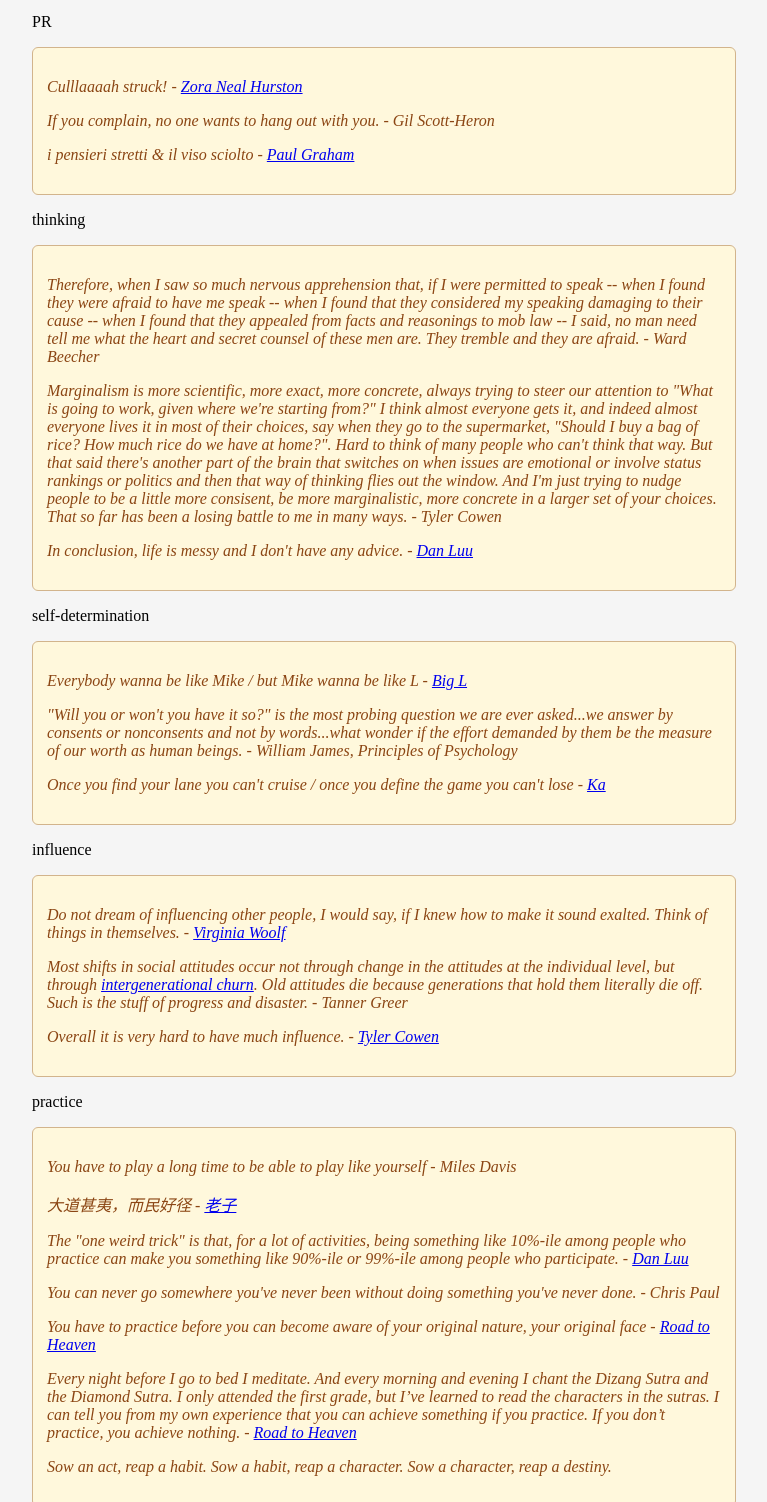
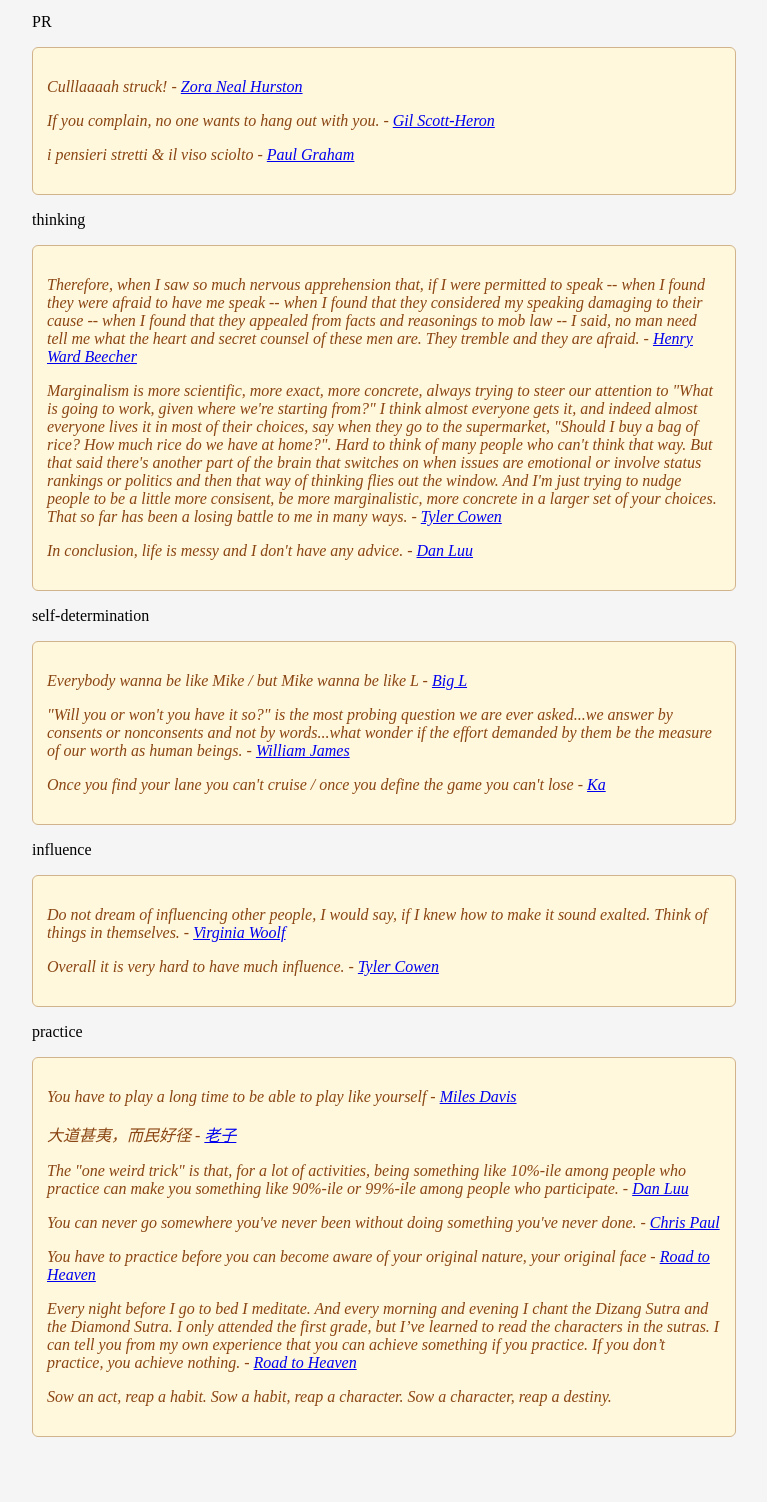
Before and after one commit to zachvalenta/zachvalenta.github.io, a plain HTML site: page quotes.html in a window 1280 px wide. Shown: the part 426-1928 px from the top of the page, without its empty margins (256-1023 px from the left). After the commit the page ends 1879 px from the top, so only its background shows below. Drawn offline with Linux system fonts and the light colour scheme.

Commit message:
quotes - links

```diff
--- a/quotes.html
+++ b/quotes.html
@@ -12,33 +12,32 @@
 <p>PR</p>
 <blockquote>
 <p>Culllaaaah struck! - <a href="https://www.amazon.com/Changing-My-Mind-Occasional-Essays/dp/0143117955">Zora Neal Hurston</a></p>
-<p>If you complain, no one wants to hang out with you. - Gil Scott-Heron</p>
+<p>If you complain, no one wants to hang out with you. - <a href="https://en.wikipedia.org/wiki/Gil_Scott-Heron">Gil Scott-Heron</a></p>
 <p>i pensieri stretti &amp; il viso sciolto - <a href="http://www.paulgraham.com/say.html">Paul Graham</a></p>
 </blockquote>
 <p>thinking</p>
 <blockquote>
-<p>Therefore, when I saw so much nervous apprehension that, if I were permitted to speak -- when I found they were afraid to have me speak -- when I found that they considered my speaking damaging to their cause -- when I found that they appealed from facts and reasonings to mob law -- I said, no man need tell me what the heart and secret counsel of these men are. They tremble and they are afraid. - Ward Beecher</p>
-<p>Marginalism is more scientific, more exact, more concrete, always trying to steer our attention to "What is going to work, given where we're starting from?" I think almost everyone gets it, and indeed almost everyone lives it in most of their choices, say when they go to the supermarket, "Should I buy a bag of rice? How much rice do we have at home?". Hard to think of many people who can't think that way. But that said there's another part of the brain that switches on when issues are emotional or involve status rankings or politics and then that way of thinking flies out the window. And I'm just trying to nudge people to be a little more consisent, be more marginalistic, more concrete in a larger set of your choices. That so far has been a losing battle to me in many ways. - Tyler Cowen</p>
+<p>Therefore, when I saw so much nervous apprehension that, if I were permitted to speak -- when I found they were afraid to have me speak -- when I found that they considered my speaking damaging to their cause -- when I found that they appealed from facts and reasonings to mob law -- I said, no man need tell me what the heart and secret counsel of these men are. They tremble and they are afraid. - <a href="https://en.wikipedia.org/wiki/Henry_Ward_Beecher">Henry Ward Beecher</a></p>
+<p>Marginalism is more scientific, more exact, more concrete, always trying to steer our attention to "What is going to work, given where we're starting from?" I think almost everyone gets it, and indeed almost everyone lives it in most of their choices, say when they go to the supermarket, "Should I buy a bag of rice? How much rice do we have at home?". Hard to think of many people who can't think that way. But that said there's another part of the brain that switches on when issues are emotional or involve status rankings or politics and then that way of thinking flies out the window. And I'm just trying to nudge people to be a little more consisent, be more marginalistic, more concrete in a larger set of your choices. That so far has been a losing battle to me in many ways. - <a href="https://en.wikipedia.org/wiki/Tyler_Cowen">Tyler Cowen</a></p>
 <p>In conclusion, life is messy and I don't have any advice. - <a href="https://danluu.com/learning-to-program/">Dan Luu</a></p>
 </blockquote>
 <p>self-determination</p>
 <blockquote>
 <p>Everybody wanna be like Mike / but Mike wanna be like L - <a href="https://www.youtube.com/watch?v=5mfoUQdJn54">Big L</a></p>
-<p>"Will you or won't you have it so?" is the most probing question we are ever asked...we answer by consents or nonconsents and not by words...what wonder if the effort demanded by them be the measure of our worth as human beings. - William James, Principles of Psychology</p>
+<p>"Will you or won't you have it so?" is the most probing question we are ever asked...we answer by consents or nonconsents and not by words...what wonder if the effort demanded by them be the measure of our worth as human beings. - <a href="https://en.wikipedia.org/wiki/The_Principles_of_Psychology">William James</a></p>
 <p>Once you find your lane you can't cruise / once you define the game you can't lose - <a href="https://www.youtube.com/watch?v=_BeMv-BJsVg">Ka</a></p>
 </blockquote>
 <p>influence</p>
 <blockquote>
 <p>Do not dream of influencing other people, I would say, if I knew how to make it sound exalted. Think of things in themselves. - <a href="https://www.zachvalenta.com/1929-woolf-room-of-ones-own.html">Virginia Woolf</a></p>
-<p>Most shifts in social attitudes occur not through change in the attitudes at the individual level, but through <a href="https://scholars-stage.blogspot.com/2020/01/why-public-intellectuals-have-short.html">intergenerational churn</a>. Old attitudes die because generations that hold them literally die off. Such is the stuff of progress and disaster. - Tanner Greer</p>
 <p>Overall it is very hard to have much influence. - <a href="https://marginalrevolution.com/marginalrevolution/2011/08/which-intellectuals-have-influence.html">Tyler Cowen</a></p>
 </blockquote>
 <p>practice</p>
 <blockquote>
-<p>You have to play a long time to be able to play like yourself - Miles Davis</p>
+<p>You have to play a long time to be able to play like yourself - <a href="https://en.wikipedia.org/wiki/Miles_davis">Miles Davis</a></p>
 <p>大道甚夷，而民好径 - <a href="https://en.wikipedia.org/wiki/Analects">老子</a></p>
 <p>The "one weird trick" is that, for a lot of activities, being something like 10%-ile among people who practice can make you something like 90%-ile or 99%-ile among people who participate. - <a href="https://danluu.com/p95-skill/">Dan Luu</a></p>
-<p>You can never go somewhere you've never been without doing something you've never done. - Chris Paul</p>
+<p>You can never go somewhere you've never been without doing something you've never done. - <a href="https://en.wikipedia.org/wiki/Chris_Paul">Chris Paul</a></p>
 <p>You have to practice before you can become aware of your original nature, your original face - <a href="https://www.amazon.com/Road-Heaven-Encounters-Chinese-Hermits/dp/1582435235">Road to Heaven</a></p>
 <p>Every night before I go to bed I meditate. And every morning and evening I chant the Dizang Sutra and the Diamond Sutra. I only attended the first grade, but I’ve learned to read the characters in the sutras. I can tell you from my own experience that you can achieve something if you practice. If you don’t practice, you achieve nothing. - <a href="https://www.amazon.com/Road-Heaven-Encounters-Chinese-Hermits/dp/1582435235">Road to Heaven</a></p>
 <p>Sow an act, reap a habit. Sow a habit, reap a character. Sow a character, reap a destiny.</p>
```
